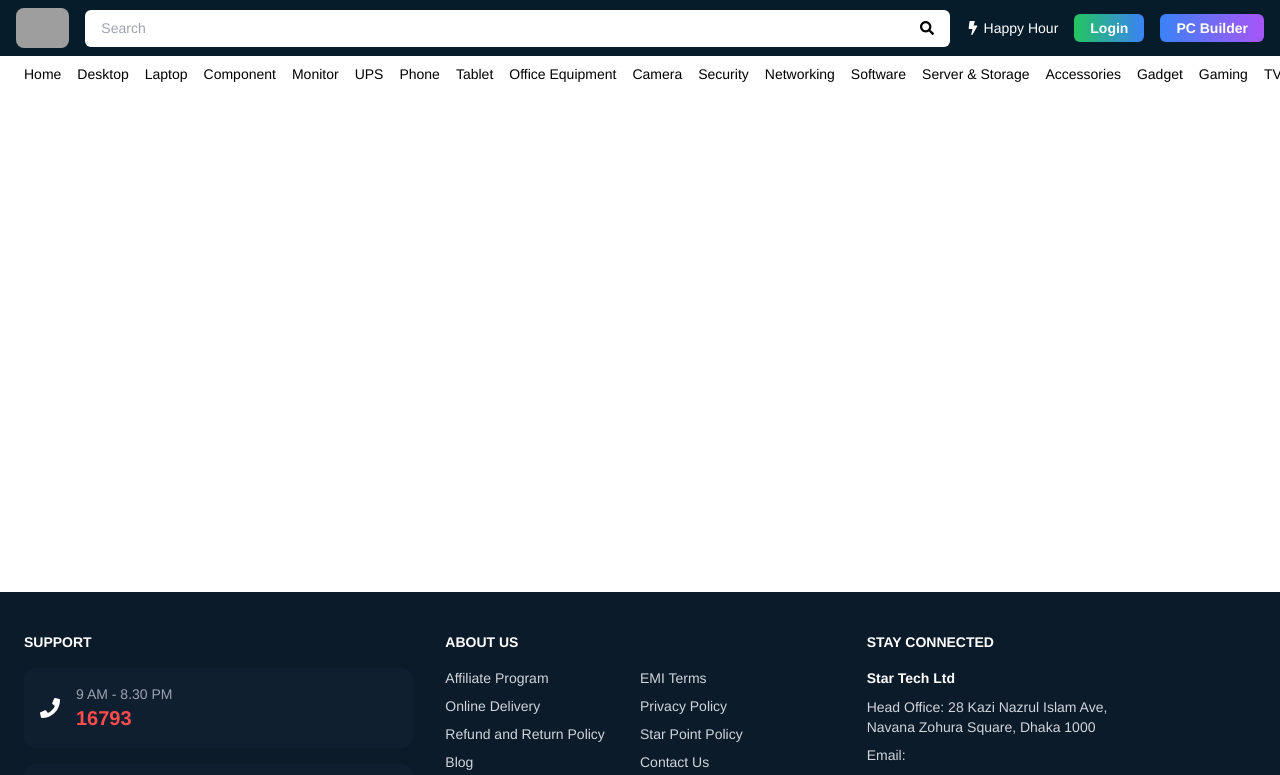
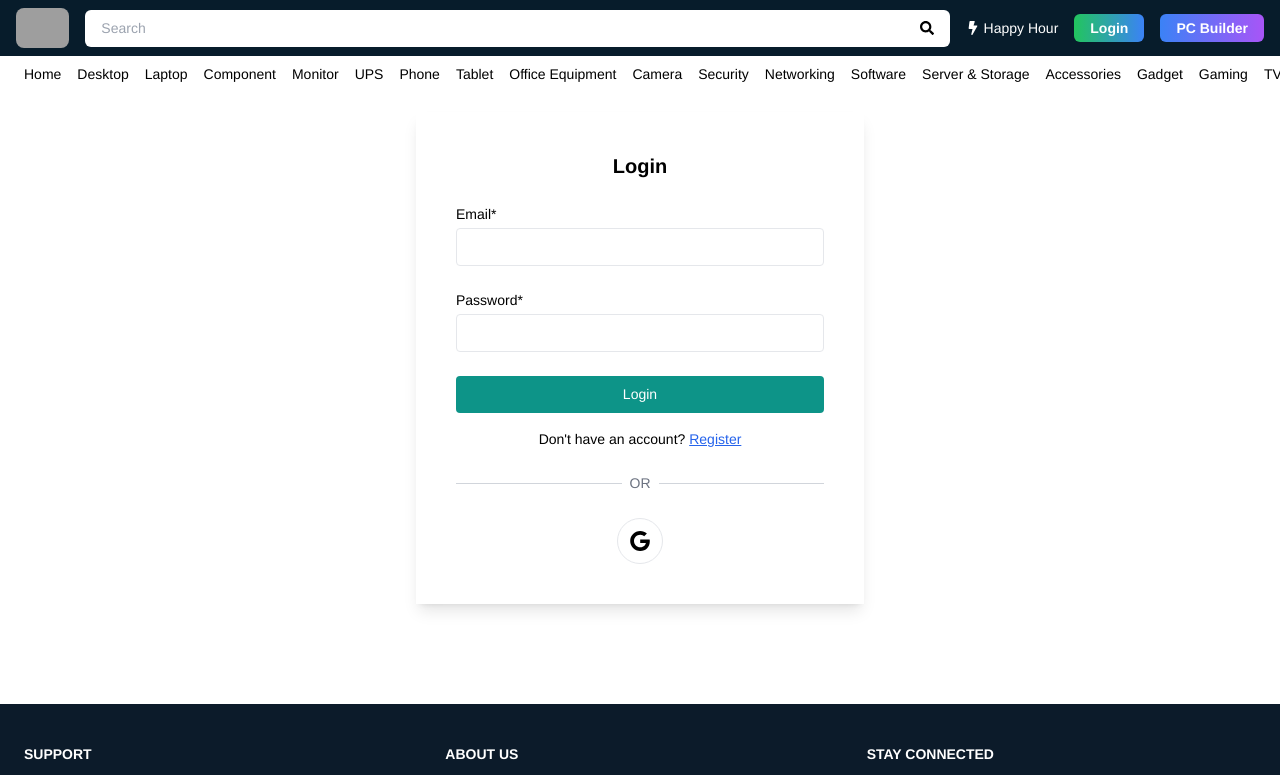
Before and after one commit to MeghlaB/GadgetZone-, a React (Vite) app: page /account/login in a window 1280 px wide. Shown: the top 775 px of the page. Built offline with nearby package versions, Linux system fonts and the light colour scheme; no server answers; grey boxes are pictures that could not be loaded.

Commit message:
login page edit

```diff
--- a/src/Pages/Login.jsx
+++ b/src/Pages/Login.jsx
@@ -1,195 +1,123 @@
-import { useContext, useState } from 'react';
-import { FaSearch, FaUser, FaGift, FaBolt } from 'react-icons/fa';
-import { HiMenu, HiX } from 'react-icons/hi';
-import { Link, useNavigate } from 'react-router-dom';
+import React, { useContext, useState } from "react";
+import { useForm } from "react-hook-form";
+import { Link, useNavigate } from "react-router-dom";
+import axios from "axios";
+import { AuthContext } from "../Provider/AuthProvider";
+import { toast, ToastContainer } from "react-toastify";
+import "react-toastify/dist/ReactToastify.css";
 
-import { MdLogout } from "react-icons/md";
-import { useRef, useEffect } from 'react';
-import { MdDashboard } from "react-icons/md";
-import { AuthContext } from '../Provider/AuthProvider';
+function Login() {
+  const { signInUser, GoogleLogin } = useContext(AuthContext);
+  const navigate = useNavigate();
+  const [loading, setLoading] = useState(false);
 
+  const {
+    register,
+    handleSubmit,
+    formState: { errors },
+  } = useForm();
 
-const Navbar = () => {
-  const [menuOpen, setMenuOpen] = useState(false);
-  const { user, logOut } = useContext(AuthContext)
-  const navigate = useNavigate()
+  const onSubmit = async (data) => {
+    setLoading(true);
+    try {
+      await signInUser(data.email, data.password);
+      toast.success("Logged in successfully!");
+      navigate("/");
+    } catch (error) {
+      toast.error("Invalid email or password");
+    } finally {
+      setLoading(false);
+    }
+  };
 
-  const [showDropdown, setShowDropdown] = useState(false);
-  const profileRef = useRef();
+  const handleGoogleSign = async () => {
+    try {
+      const result = await GoogleLogin();
+      const user = result.user;
 
-  useEffect(() => {
-    const handleClickOutside = (event) => {
-      if (profileRef.current && !profileRef.current.contains(event.target)) {
-        setShowDropdown(false);
-      }
-    };
-    document.addEventListener('mousedown', handleClickOutside);
-    return () => {
-      document.removeEventListener('mousedown', handleClickOutside);
-    };
-  }, []);
+      const userInfo = {
+        name: user.displayName,
+        email: user.email,
+        photo: user.photoURL,
+        role: "user",
+        status: "active",
+      };
 
+      await axios.post("http://localhost:5000/users", userInfo);
 
-  const categories = [
-    { name: 'Home', path: '/' },
-    { name: 'Desktop', path: '/desktop' },
-    { name: 'Laptop', path: '/laptop' },
-    { name: 'Component', path: '/component' },
-    { name: 'Monitor', path: '/monitor' },
-    { name: 'UPS', path: '/ups' },
-    { name: 'Phone', path: '/phone' },
-    { name: 'Tablet', path: '/tablet' },
-    { name: 'Office Equipment', path: '/office-equipment' },
-    { name: 'Camera', path: '/camera' },
-    { name: 'Security', path: '/security' },
-    { name: 'Networking', path: '/networking' },
-    { name: 'Software', path: '/software' },
-    { name: 'Server & Storage', path: '/server-storage' },
-    { name: 'Accessories', path: '/accessories' },
-    { name: 'Gadget', path: '/gadget' },
-    { name: 'Gaming', path: '/gaming' },
-    { name: 'TV', path: '/tv' },
-    { name: 'Appliance', path: '/appliance' },
-
-  ];
-
+      toast.success("Logged in with Google");
+      navigate("/");
+    } catch (error) {
+      toast.error("Google login failed");
+    }
+  };
 
   return (
-    <div className="w-full fixed z-50 top-0">
-      {/* Top Bar */}
-      <div className="bg-[#071c2b] text-white px-4 py-2 flex flex-wrap items-center justify-between">
-        {/* Logo */}
-        <Link to='/' className="flex items-center gap-2">
-          <img className='h-8 md:h-10 rounded-lg ' src="https://i.ibb.co/7Jp64HMt/Whats-App-Image-2025-05-19-at-01-03-05-a47959b3.jpg" />
-        </Link>
+    <div className="mx-auto w-full max-w-md bg-white p-10 shadow-lg my-28">
+      <h1 className="text-xl font-bold text-center mb-6">Login</h1>
+      <form onSubmit={handleSubmit(onSubmit)} className="space-y-6">
 
-        {/* Search Bar - Desktop */}
-        <div className="flex-1 mx-4 hidden md:flex">
+        {/* Email */}
+        <div className="space-y-1 text-sm">
+          <label htmlFor="email" className="block font-medium">Email*</label>
           <input
-            type="text"
-            placeholder="Search"
-            className="w-full px-4 py-2 rounded-l-md outline-none text-black"
+            id="email"
+            type="email"
+            {...register("email", { required: true })}
+            className="w-full border px-3 py-2 rounded"
           />
-          <button className="bg-white text-black px-4 rounded-r-md">
-            <FaSearch />
-          </button>
+          {errors.email && <span className="text-red-500">Email is required</span>}
         </div>
 
-        {/* Icons */}
-
-        <div className="flex items-center gap-4">
-          {
-            user ? (
-              <div className='flex items-center gap-4'>
-                {/* Profile Picture */}
-                <img
-                  src={user.photoURL}
-                  alt="profile"
-                  className="w-8 h-8 rounded-full hidden md:block"
-                />
-
-                {/* Dashboard & Logout - Desktop only */}
-                <Link to={'/dashboard'} className="hidden md:flex items-center gap-1">
-                  <FaGift />
-                  <span className="text-sm">Dashboard</span>
-                </Link>
-
-                <div className="hidden md:flex items-center gap-1">
-                  <FaBolt />
-                  <span className="text-sm">Happy Hour</span>
-                </div>
-
-                <Link onClick={logOut} className="hidden md:flex items-center gap-1">
-                  <MdLogout />
-                  <span className="text-sm">LogOut</span>
-                </Link>
-              </div>
-            ) : (
-              <div className='flex items-center gap-4'>
-                <div className="hidden md:flex items-center gap-1">
-                  <FaBolt />
-                  <span className="text-sm">Happy Hour</span>
-                </div>
-
-                {/* Login Button Between PC Builder and Menu */}
-                <Link to={'/account/login'} className=" md:block bg-gradient-to-r from-green-500 to-blue-500 px-4 py-1 rounded-md text-sm font-semibold text-white">
-                  Login
-                </Link>
-              </div>
-            )
-          }
-
-          {/* PC Builder Button */}
-          <button className="bg-gradient-to-r from-blue-500 to-purple-500 px-4 py-1 rounded-md text-sm font-semibold">
-            PC Builder
-          </button>
-
-          {/* Mobile Profile Dropdown */}
-          {
-            user &&
-            <div className="relative md:hidden" ref={profileRef}>
-              <img
-                src={user.photoURL}
-                alt="profile"
-                onClick={() => setShowDropdown(!showDropdown)}
-                className="w-8 h-8 rounded-full cursor-pointer"
-              />
-              {
-                showDropdown && (
-                  <div className="absolute right-0 mt-2 w-32 text-black bg-white shadow-md rounded-md py-2 z-50">
-                    <Link to="/dashboard" className="block px-4 py-2 text-sm hover:bg-gray-200">
-                      <div className='flex items-center gap-1'>
-                        <MdDashboard />
-                        <p>Dashboard</p>
-                      </div>
-                    </Link>
-                    <button onClick={logOut} className="block w-full text-left px-4 py-2 text-sm hover:bg-gray-200">
-                      <div className='flex items-center gap-1'>
-                        <MdLogout />
-                        <span>Logout</span>
-                      </div>
-                    </button>
-                  </div>
-                )
-              }
-            </div>
-          }
-
-          {/* Mobile Menu Icon */}
-          <button onClick={() => setMenuOpen(!menuOpen)} className="md:hidden text-xl">
-            {menuOpen ? <HiX /> : <HiMenu />}
-          </button>
+        {/* Password */}
+        <div className="space-y-1 text-sm">
+          <label htmlFor="password" className="block font-medium">Password*</label>
+          <input
+            id="password"
+            type="password"
+            {...register("password", { required: true })}
+            className="w-full border px-3 py-2 rounded"
+          />
+          {errors.password && <span className="text-red-500">Password is required</span>}
         </div>
 
+        <input
+          type="submit"
+          value={loading ? "Logging in..." : "Login"}
+          disabled={loading}
+          className={`w-full bg-teal-600 hover:bg-teal-700 text-white py-2 rounded transition ${
+            loading ? "opacity-50 cursor-not-allowed" : ""
+          }`}
+        />
+      </form>
+
+      <p className="text-sm mt-4 text-center">
+        Don't have an account?{" "}
+        <Link to="/account/register" className="text-blue-600 underline">Register</Link>
+      </p>
+
+      {/* Divider */}
+      <div className="my-6 flex items-center">
+        <hr className="flex-1 border-gray-300" />
+        <span className="px-2 text-gray-500">OR</span>
+        <hr className="flex-1 border-gray-300" />
       </div>
 
-      {/* Mobile Search */}
-      <div className="md:hidden flex px-4 py-2 items-center gap-2 bg-gray-100">
-        <input
-          type="text"
-          placeholder="Search"
-          className="w-full px-3 py-2 rounded-md border"
-        />
-        <button className="bg-blue-500 text-white px-3 py-2 rounded-md">
-          <FaSearch />
+      {/* Google Login */}
+      <div className="flex justify-center">
+        <button
+          onClick={handleGoogleSign}
+          className="border rounded-full p-3 hover:bg-gray-100"
+        >
+          <svg xmlns="http://www.w3.org/2000/svg" viewBox="0 0 32 32" className="h-5 w-5">
+            <path d="M16.318 13.714v5.484h9.078c-0.37 2.354-2.745 6.901-9.078 6.901-5.458 0-9.917-4.521-9.917-10.099s4.458-10.099 9.917-10.099c3.109 0 5.193 1.318 6.38 2.464l4.339-4.182c-2.786-2.599-6.396-4.182-10.719-4.182-8.844 0-16 7.151-16 16s7.156 16 16 16c9.234 0 15.365-6.49 15.365-15.635 0-1.052-0.115-1.854-0.255-2.651z"/>
+          </svg>
         </button>
       </div>
 
-      {/* Sticky Categories */}
-      <div className={`bg-white py-2 w-full mx-auto px-6 overflow-x-auto whitespace-nowrap flex flex-col md:flex-row gap-2 md:gap-4 ${menuOpen ? 'block' : 'hidden'} md:flex`}>
-        {categories.map((cat, index) => (
-          <Link
-            to={cat.path}
-            key={index}
-            className="text-sm font-medium hover:text-purple-600 whitespace-nowrap"
-          >
-            {cat.name}
-          </Link>
-        ))}
-      </div>
-
+      <ToastContainer position="top-center" autoClose={1500} hideProgressBar />
     </div>
   );
-};
+}
 
-export default Navbar;
+export default Login;
```
